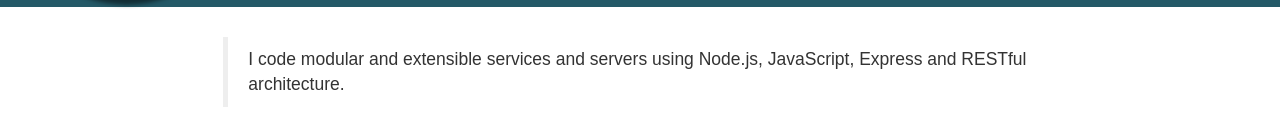
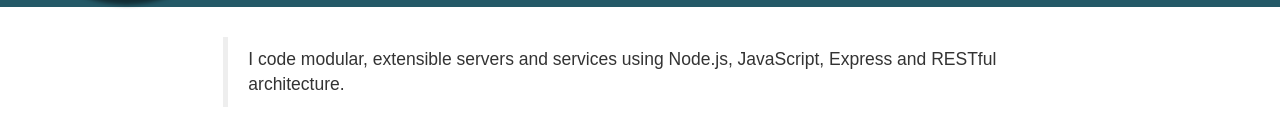
Before and after one commit to rorysterley/developer-portfolio, a plain HTML site: page public/index.html in a window 1280 px wide. Shown: the part 238-375 px from the top of the page. Drawn offline with Linux system fonts and the light colour scheme.

Commit message:
Improve frasing

```diff
--- a/public/index.html
+++ b/public/index.html
@@ -27,7 +27,7 @@
   <main id="main" class="container">
     <div class="row">
       <div class="col-xs-8 col-xs-push-2">
-        <blockquote>I code modular and extensible services and servers using Node.js, JavaScript, Express and RESTful architecture.</blockquote>
+        <blockquote>I code modular, extensible servers and services using Node.js, JavaScript, Express and RESTful architecture.</blockquote>
       </div>
     </div>
     <div class="row">
```
